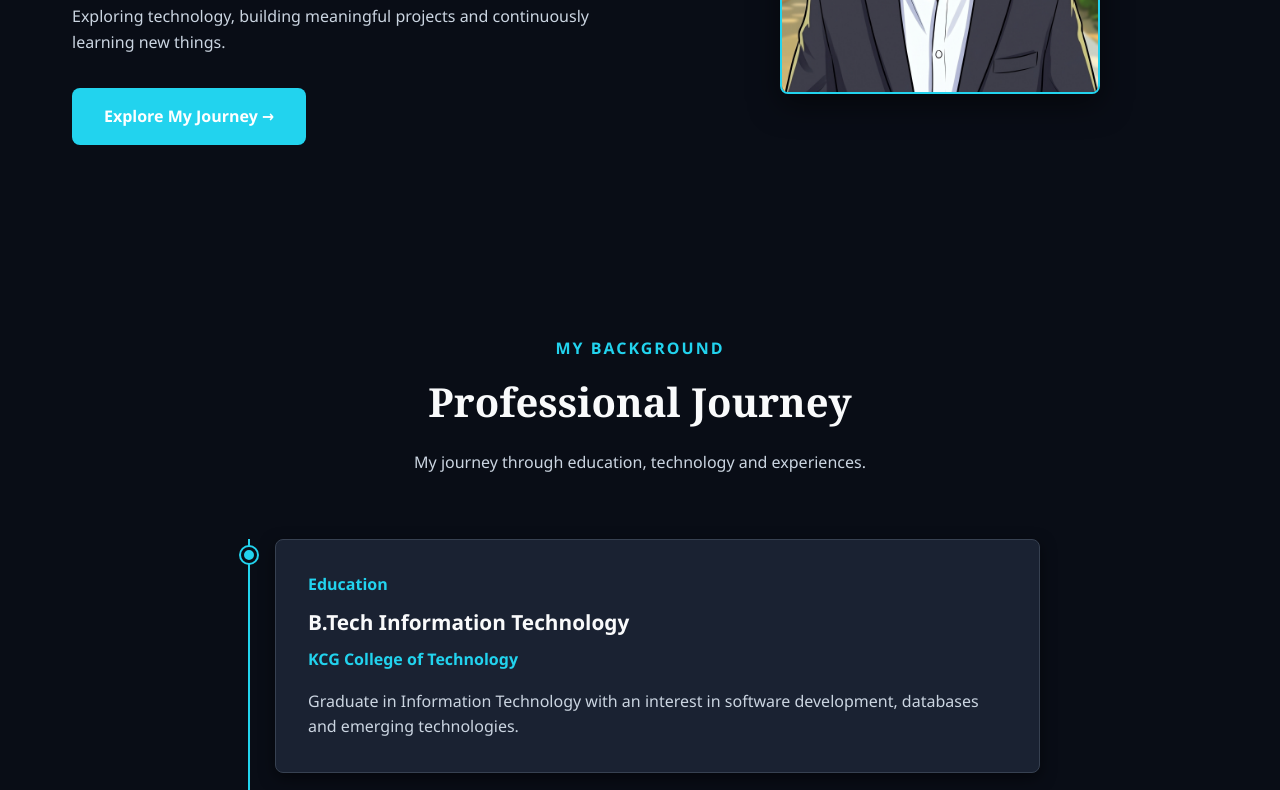
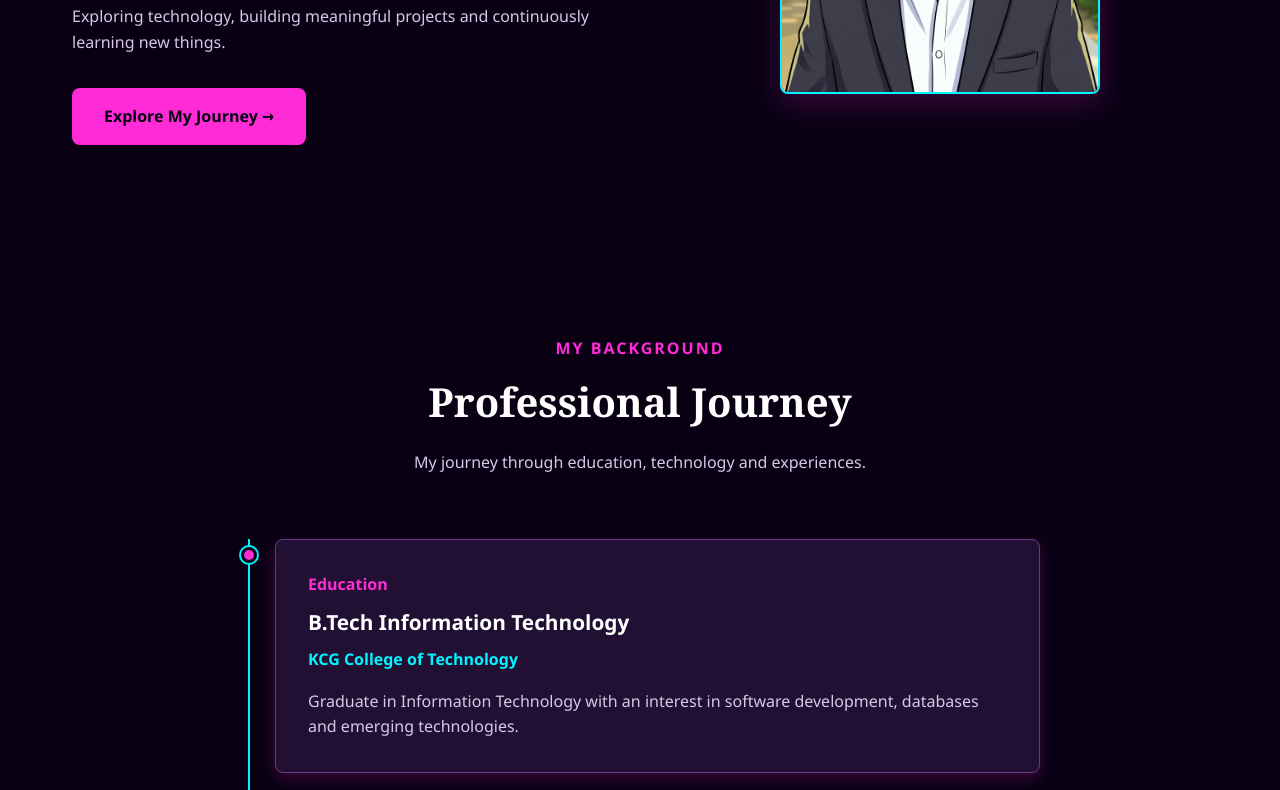
Before and after one commit to gopikrishnan-ajith/IMPACT-PHASE-04-PROFILE-WEBSITE, a plain HTML site: page index.html in a window 1280 px wide. Shown: the part 528-1318 px from the top of the page. Drawn offline with Linux system fonts and the light colour scheme.

Commit message:
Added cyberpunk  theme by modifying theme.css

```diff
--- a/css/theme.css
+++ b/css/theme.css
@@ -1,30 +1,30 @@
 
 /* =====================================
    THEME CONFIGURATION
-   Theme:  Dark
+   Theme: Cyberpunk
 ===================================== */
 
 :root {
 
     /* Primary Colors */
-    --color-primary: #111827;
-    --color-primary-light: #22d3ee;
-    --color-primary-dark: #030712;
+    --color-primary: #211033;
+    --color-primary-light: #00f5ff;
+    --color-primary-dark: #090014;
 
     /* Background Colors */
-    --color-bg: #090d16;
-    --color-bg-secondary: #111827;
-    --color-bg-card: #1a2232;
+    --color-bg: #090014;
+    --color-bg-secondary: #160d24;
+    --color-bg-card: #211033;
 
     /* Text Colors */
-    --color-text: #f9fafb;
-    --color-text-secondary: #cbd5e1;
-    --color-text-inverse: #ffffff;
+    --color-text: #ffffff;
+    --color-text-secondary: #d8c8e8;
+    --color-text-inverse: #090014;
 
     /* Accent & Borders */
-    --color-accent: #22d3ee;
-    --color-border: #374151;
-    --color-shadow: rgba(0, 0, 0, 0.5);
+    --color-accent: #ff2bd6;
+    --color-border: #693a82;
+    --color-shadow: rgba(255, 43, 214, 0.2);
 
     /* Typography */
     --font-primary: 'Segoe UI', Tahoma, Geneva, Verdana, sans-serif;
@@ -46,13 +46,13 @@
     --transition-speed: 0.3s;
 
     /* Family Section */
-    --family-primary: #22d3ee;
-    --family-secondary: #67e8f9;
-    --family-bg: #111827;
-    --family-card: #1a2232;
-    --family-photo-bg: #263449;
+    --family-primary: #ff2bd6;
+    --family-secondary: #00f5ff;
+    --family-bg: #160d24;
+    --family-card: #211033;
+    --family-photo-bg: #302044;
 
     /* Overlay */
-    --color-overlay: rgba(0, 0, 0, 0.65);
+    --color-overlay: rgba(9, 0, 20, 0.75);
     --color-overlay-text: #ffffff;
 }
```
